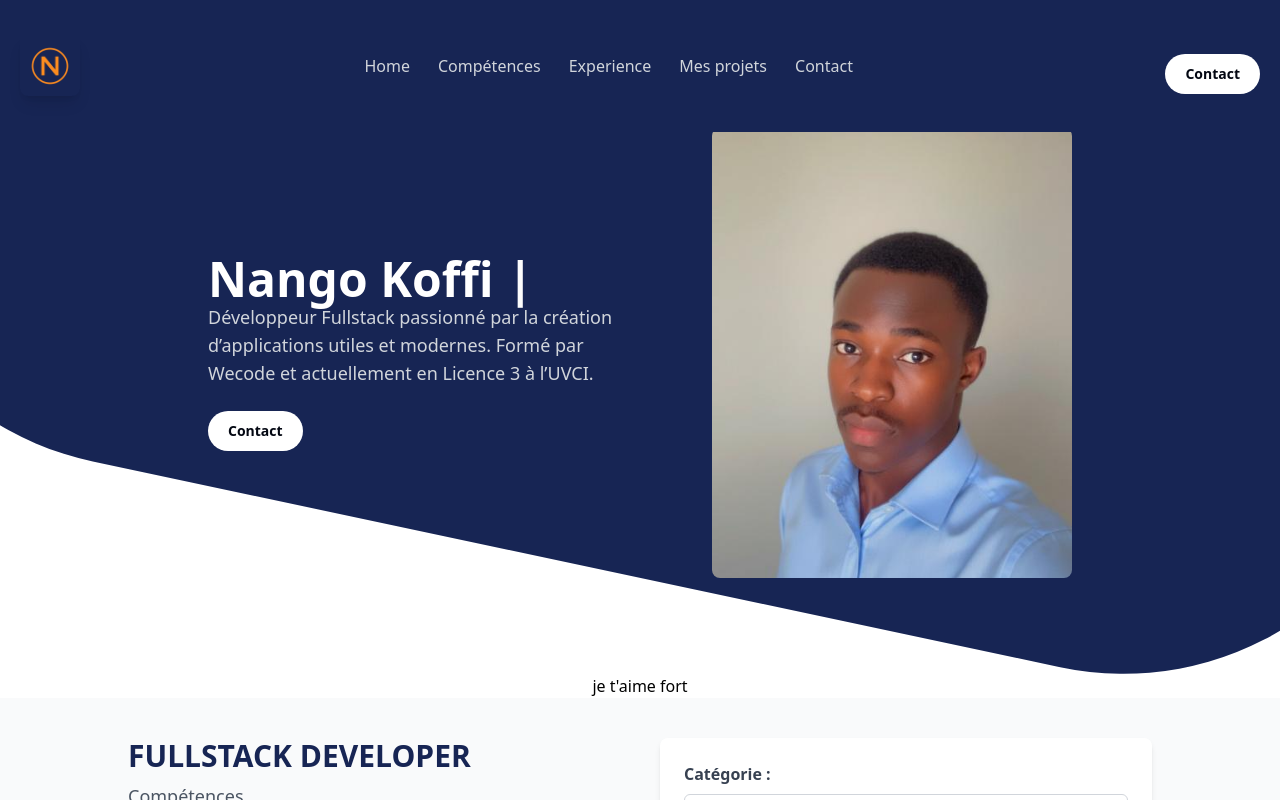
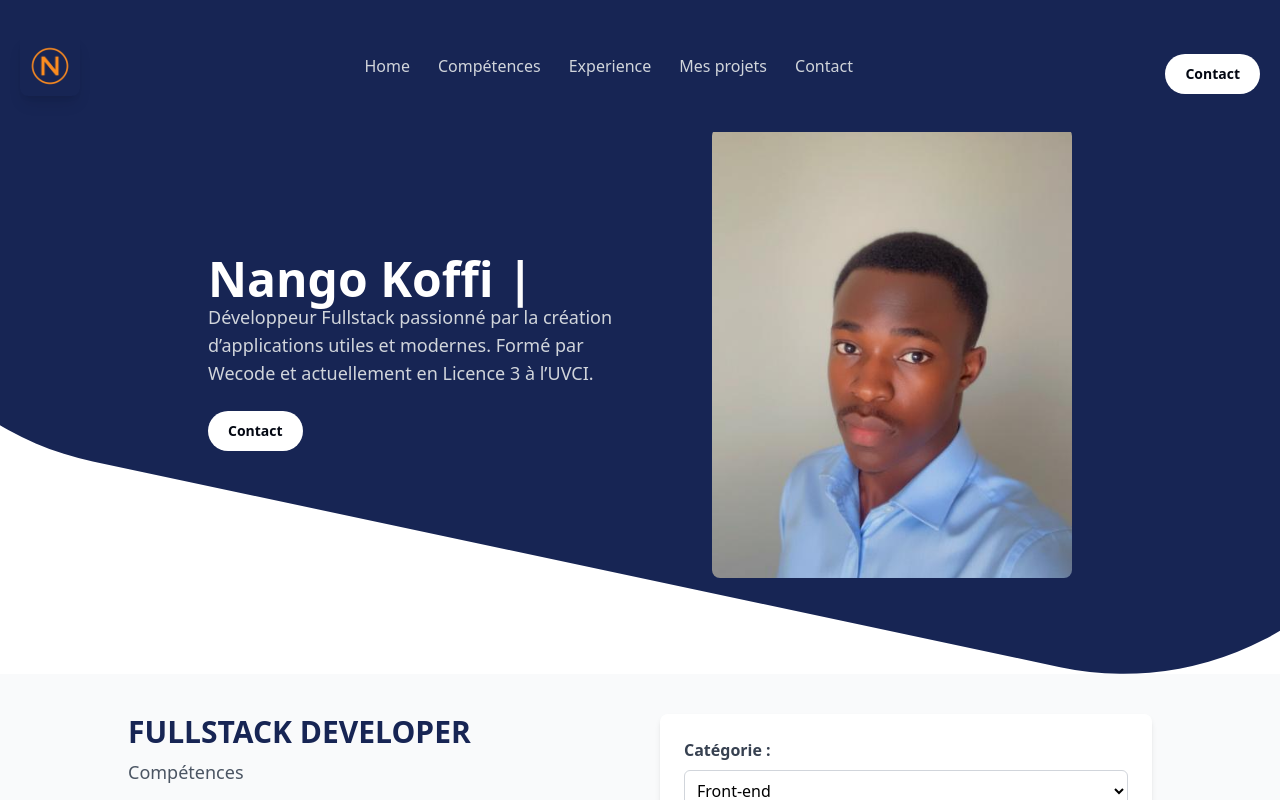
Before and after one commit to sidwecode01/Portfolio, a React (Vite) app in the folder portfolio/: page / in a window 1280 px wide. Shown: the top 800 px of the page. Built offline with nearby package versions, Linux system fonts and the light colour scheme.

Commit message:
Remove 'je t'aime fort' heading from headerDesign

```diff
--- a/portfolio/src/components/hearderDesign.jsx
+++ b/portfolio/src/components/hearderDesign.jsx
@@ -42,7 +42,7 @@ export default function HearderDesign() {
         </div>
 
     </section>
-    <h1>je t'aime fort</h1>
+
     </div>
     )
 
```
